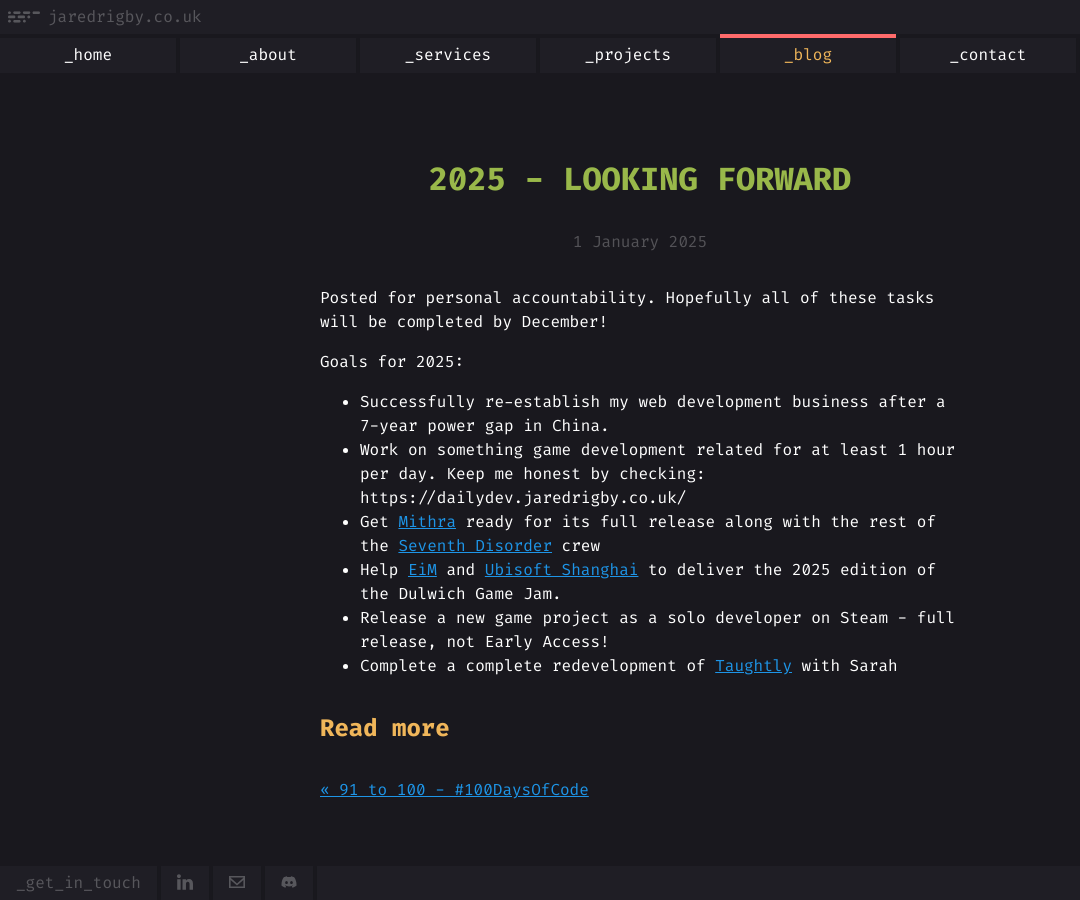
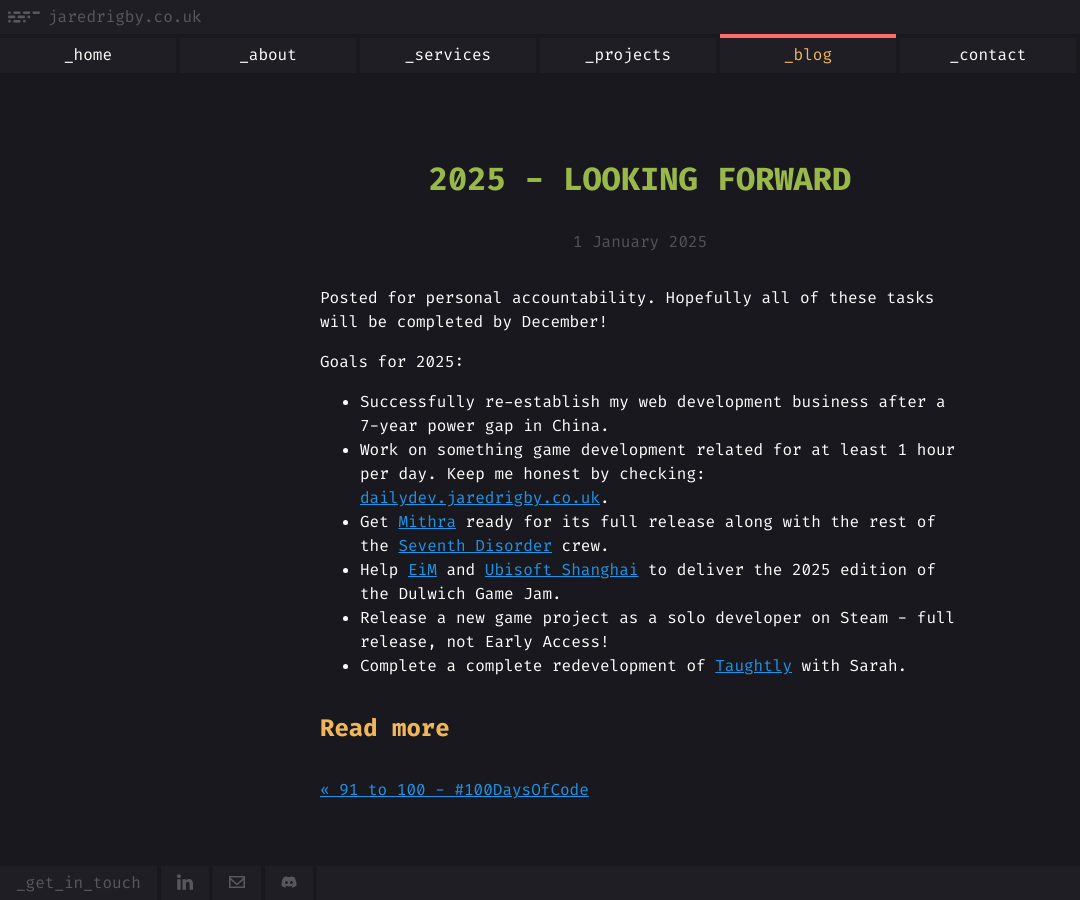
Before and after one commit to jazibobs/website-2024, a Jekyll site: the page built from _posts/2025-01-02-last-year-in-retrospect.md, in a window 1280 px wide. Shown: the whole page, without its empty margins (0-1080 px from the left). Built offline with Jekyll 4.4.1, drawn with Linux system fonts in a browser that asks for light colours; some of the changed lines change nothing that is shown.

Commit message:
Content fixes in latest blog post

```diff
--- a/_posts/2025-01-02-last-year-in-retrospect.md
+++ b/_posts/2025-01-02-last-year-in-retrospect.md
@@ -10,8 +10,8 @@ Posted for personal accountability. Hopefully all of these tasks will be complet
 Goals for 2025:
 
 - Successfully re-establish my web development business after a 7-year power gap in China.
-- Work on something game development related for at least 1 hour per day. Keep me honest by checking: https://dailydev.jaredrigby.co.uk/
-- Get [Mithra](https://store.steampowered.com/app/2705650/Mithra/) ready for its full release along with the rest of the [Seventh Disorder](https://seventhdisorder.com/) crew
+- Work on something game development related for at least 1 hour per day. Keep me honest by checking: [dailydev.jaredrigby.co.uk](https://dailydev.jaredrigby.co.uk/).
+- Get [Mithra](https://store.steampowered.com/app/2705650/Mithra/) ready for its full release along with the rest of the [Seventh Disorder](https://seventhdisorder.com/) crew.
 - Help [EiM](https://www.eimglobal.com/) and [Ubisoft Shanghai](https://www.ubisoft.com.cn/) to deliver the 2025 edition of the Dulwich Game Jam.
 - Release a new game project as a solo developer on Steam - full release, not Early Access!
-- Complete a complete redevelopment of [Taughtly](https://taughtly.co.uk/) with Sarah
+- Complete a complete redevelopment of [Taughtly](https://taughtly.co.uk/) with Sarah.
```
